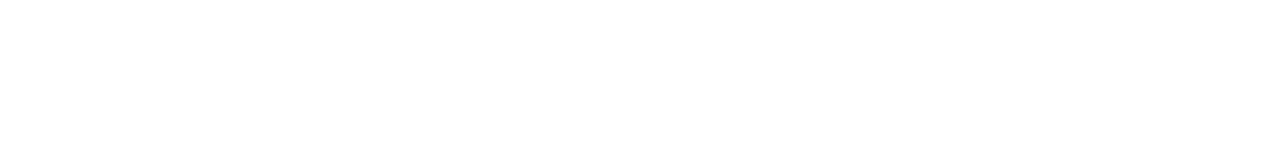
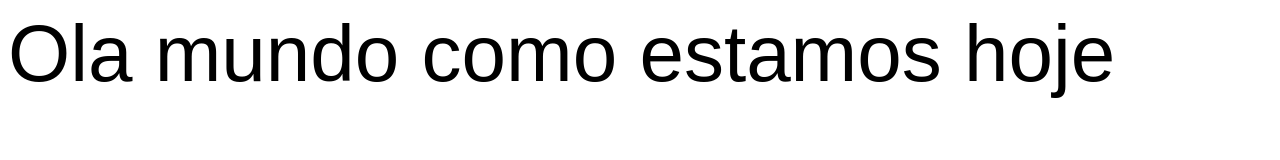
Before and after one commit to onedreamcwb/Blog-Projeto, a plain HTML site: page index.html in a window 1280 px wide. Drawn offline with Linux system fonts and the light colour scheme; a web font is replaced by a local one.

Commit message:
estrutura inicial

```diff
--- a/index.html
+++ b/index.html
@@ -3,9 +3,12 @@
 <head>
     <meta charset="UTF-8">
     <meta name="viewport" content="width=device-width, initial-scale=1.0">
+    <link href="https://fonts.googleapis.com/css2?family=Gabarito:wght@500;900&family=Montserrat&family=Tilt+Neon&display=swap" rel="stylesheet">
+    <link rel="stylesheet" href="./styles/style.css">
+    <link rel="stylesheet" href="./styles/body.css">
     <title>DreamTech</title>
 </head>
 <body>
-
+    Ola mundo como estamos hoje
 </body>
 </html>
--- /dev/null
+++ b/styles/body.css
@@ -0,0 +1,4 @@
+body {
+    font-family: 'Tilt Neon', sans-serif;
+    font-size: 80px;
+}
--- /dev/null
+++ b/styles/reset.css
@@ -0,0 +1,45 @@
+/* Reset padrão do navegador */
+html, body, div, span, applet, object, iframe, h1, h2, h3, h4, h5, h6, p, blockquote, pre, a, abbr, acronym, address, big, cite, code, del, dfn, em, font, img, ins, kbd, q, s, samp, small, strike, strong, sub, sup, tt, var, b, u, i, center, dl, dt, dd, ol, ul, li, fieldset, form, label, legend, table, caption, tbody, tfoot, thead, tr, th, td, article, aside, canvas, details, embed, figure, figcaption, footer, header, hgroup, menu, nav, output, ruby, section, summary, time, mark, audio, video {
+    margin: 0;
+    padding: 0;
+    border: 0;
+    font-size: 100%;
+    font: inherit;
+    vertical-align: baseline;
+}
+
+/* HTML5 elementos */
+article, aside, details, figcaption, figure, footer, header, hgroup, menu, nav, section {
+    display: block;
+}
+
+/* Listas sem estilo */
+ul, ol {
+    list-style: none;
+}
+
+/* Hiperlinks sem sublinhado */
+a {
+    text-decoration: none;
+}
+
+/* Definir estilos de link padrão */
+a:hover {
+    text-decoration: underline;
+}
+
+/* Definir estilo padrão para elementos de cabeçalho */
+h1, h2, h3, h4, h5, h6 {
+    font-weight: normal;
+}
+
+/* Tabelas sem espaçamento extra */
+table {
+    border-collapse: collapse;
+    border-spacing: 0;
+}
+
+/* Definir estilo padrão para o elemento body */
+body {
+    line-height: 1;
+}
--- /dev/null
+++ b/styles/style.css
@@ -0,0 +1,10 @@
+:root {
+
+    --background: #0D2436;
+    --title: #183B56;
+    --cor-destaque: #36B37E;
+    --title-footer:#FFFFFF;
+    --subtitle-footer:#5A7184;
+    --text-footer:#959EAD;
+    --button: #1565D8;
+}
```
Also changed, not shown: styles/footer.css (added), styles/header.css (added), 1 other file.
